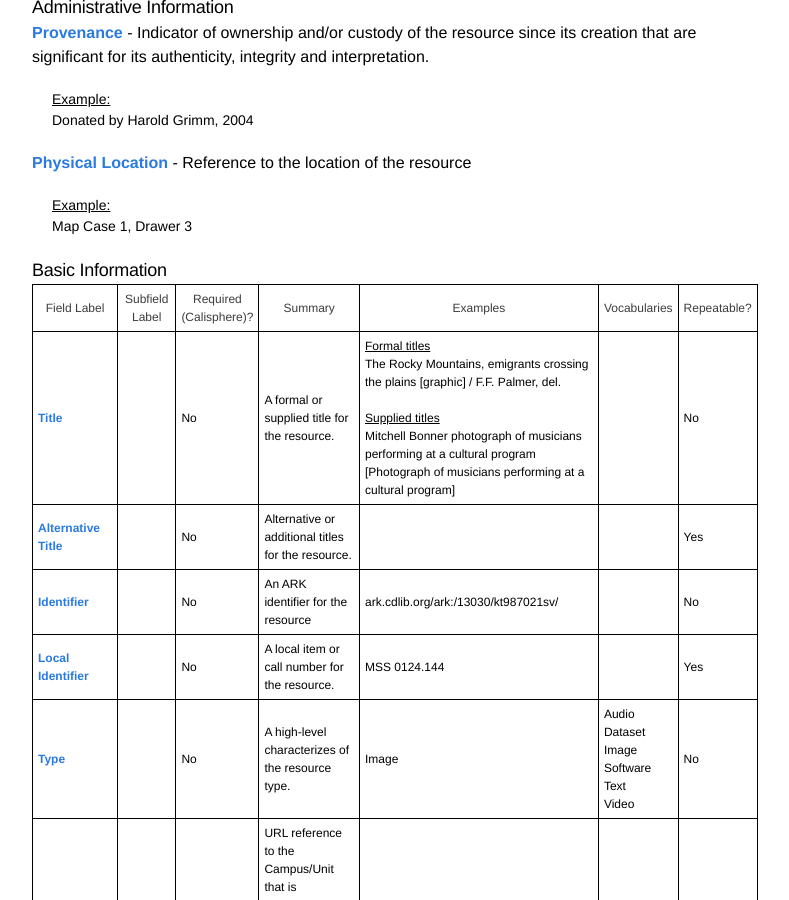
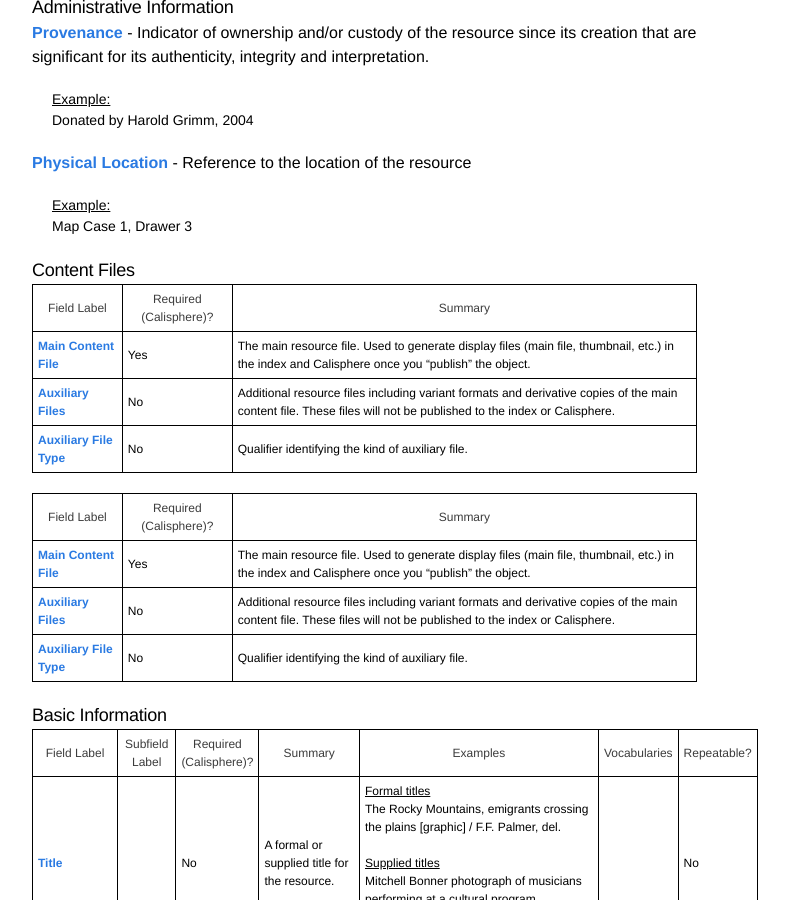
Before and after one commit to ucldc/ucldc-docs, a Jekyll site: the page built from docs/dams/metadata-model.md, in a window 1280 px wide and 900 px high, scrolled down 7835 px. Shown: the whole window, without its empty margins (158-947 px from the left). Built offline with Jekyll 4.4.1, drawn with Linux system fonts in a browser that asks for light colours; nearby versions of some CDN libraries.

Commit message:
Update metadata-model.md

```diff
--- a/docs/dams/metadata-model.md
+++ b/docs/dams/metadata-model.md
@@ -412,6 +412,110 @@ The following data elements must be present in each metadata record for harvest
 </div>
 
 
+### Content Files
+
+<table class="confluenceTable">
+    <tbody>
+        <tr>
+            <th class="confluenceTh">
+                Field Label
+            </th>
+            <th class="confluenceTh">
+                Required (Calisphere)?
+            </th>
+            <th class="confluenceTh">
+		Summary
+            </th>
+        </tr>
+
+        <tr>
+            <td class="confluenceTd">
+                <a class="label" id="MainContentFile">Main Content File</a>
+            </td>
+            <td class="confluenceTd">
+                Yes
+            </td>
+            <td class="confluenceTd">
+                The main resource file. Used to generate display files (main file, thumbnail, etc.) in the index and Calisphere once you “publish” the object.
+            </td>
+        </tr>
+
+          <tr>
+            <td class="confluenceTd">
+                <a class="label" id="AuxiliaryFiles">Auxiliary Files</a>
+            </td>
+            <td class="confluenceTd">
+                No
+            </td>
+            <td class="confluenceTd">
+                Additional resource files including variant formats and derivative copies of the main content file. These files will not be published to the index or Calisphere.
+            </td>
+        </tr>
+
+		        <tr>
+            <td class="confluenceTd">
+                <a class="label" id="AuxiliaryFileType">Auxiliary File Type</a>
+            </td>
+            <td class="confluenceTd">
+                No
+            </td>
+            <td class="confluenceTd">
+                Qualifier identifying the kind of auxiliary file.
+            </td>
+        </tr>
+    </tbody>
+</table><table class="confluenceTable">
+    <tbody>
+        <tr>
+            <th class="confluenceTh">
+                Field Label
+            </th>
+            <th class="confluenceTh">
+                Required (Calisphere)?
+            </th>
+            <th class="confluenceTh">
+		Summary
+            </th>
+        </tr>
+
+        <tr>
+            <td class="confluenceTd">
+                <a class="label" id="MainContentFile">Main Content File</a>
+            </td>
+            <td class="confluenceTd">
+                Yes
+            </td>
+            <td class="confluenceTd">
+                The main resource file. Used to generate display files (main file, thumbnail, etc.) in the index and Calisphere once you “publish” the object.
+            </td>
+        </tr>
+
+          <tr>
+            <td class="confluenceTd">
+                <a class="label" id="AuxiliaryFiles">Auxiliary Files</a>
+            </td>
+            <td class="confluenceTd">
+                No
+            </td>
+            <td class="confluenceTd">
+                Additional resource files including variant formats and derivative copies of the main content file. These files will not be published to the index or Calisphere.
+            </td>
+        </tr>
+
+		        <tr>
+            <td class="confluenceTd">
+                <a class="label" id="AuxiliaryFileType">Auxiliary File Type</a>
+            </td>
+            <td class="confluenceTd">
+                No
+            </td>
+            <td class="confluenceTd">
+                Qualifier identifying the kind of auxiliary file.
+            </td>
+        </tr>
+    </tbody>
+</table>
+
 ### Basic Information
 
 <table class="confluenceTable">
```
